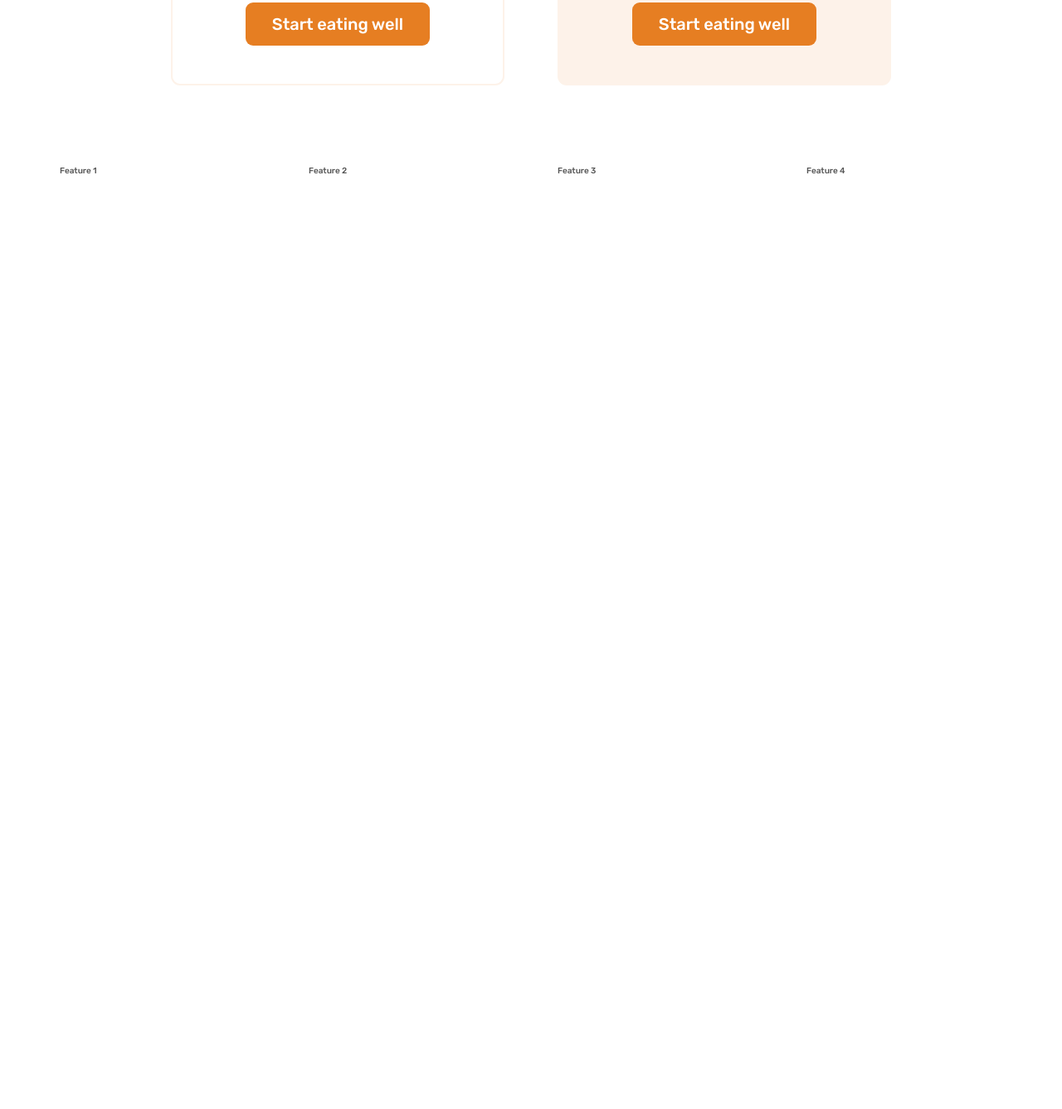
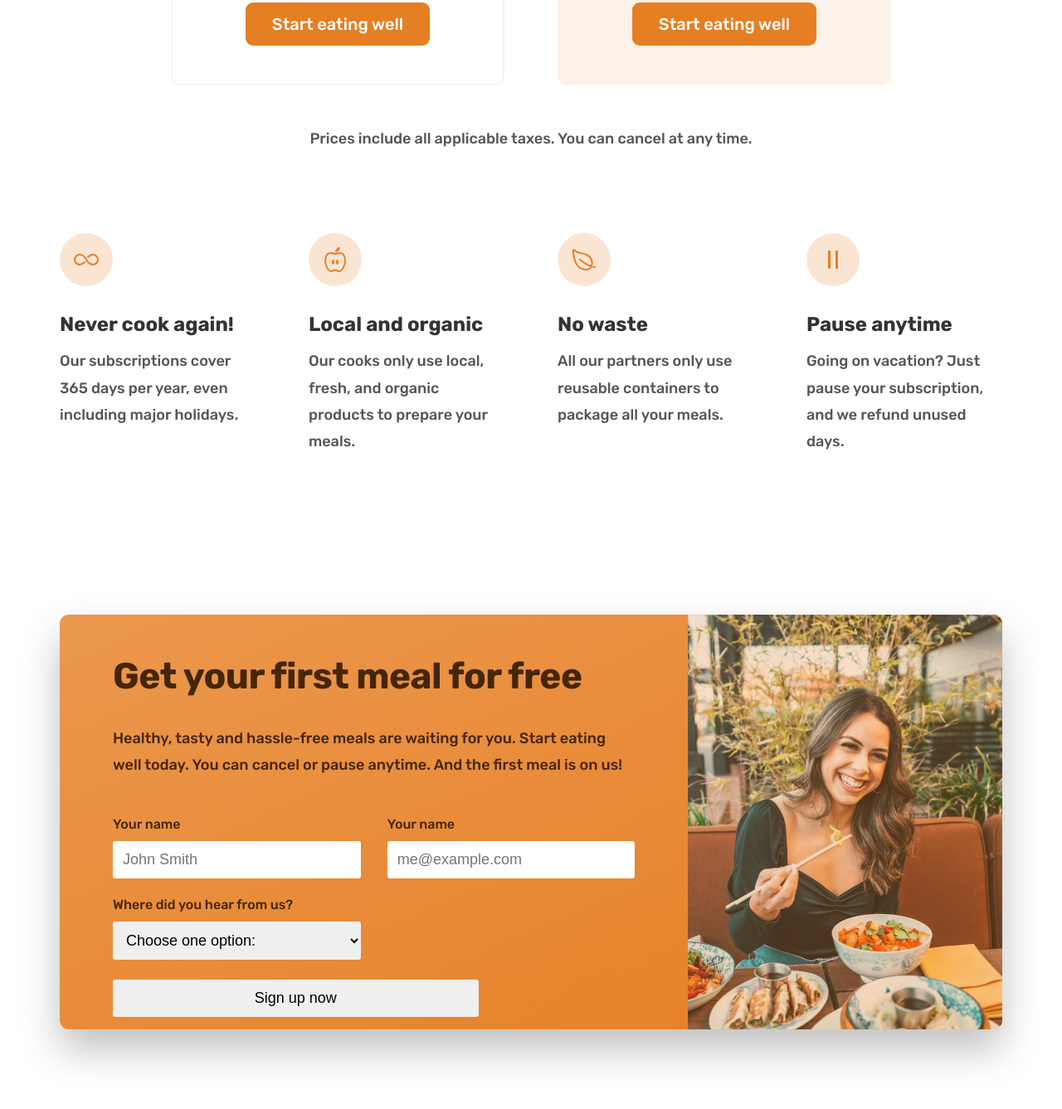
Before and after one commit to Sire-NILESH/online-food-delivery, a plain HTML site: page index.html in a window 1280 px wide. Shown: the part 5329-6666 px from the top of the page at 83% size. Before the commit the page ends 5636 px from the top, so only its background shows below. Drawn offline with nearby package versions, Linux system fonts and the light colour scheme.

Commit message:
added features section, work in progress on cta

```diff
--- a/css/general.css
+++ b/css/general.css
@@ -237,7 +237,7 @@ body {
   margin-right: 1.6rem !important;
 }
 
-.margin-bottom-sm {
+.margin-bottom-md {
   /* since it is a helper class use the '!important' keyword. is a good practice for these helper classes*/
   margin-bottom: 4.8rem !important;
 }
--- a/css/style.css
+++ b/css/style.css
@@ -443,3 +443,131 @@
   text-align: center;
   margin-top: 4.8rem;
 }
+
+.plan-detail {
+  font-size: 1.8rem;
+  line-height: 1.8;
+  text-align: center;
+}
+
+.feature-icon {
+  height: 3.2rem;
+  width: 3.2rem;
+  color: #e67e22;
+  margin-bottom: 3.2rem;
+  padding: 1.6rem;
+  background-color: #fae5d3;
+  border-radius: 50%;
+}
+
+.feature-title {
+  font-size: 2.4rem;
+  color: #333;
+  font-weight: 700;
+  margin-bottom: 1.6rem;
+}
+
+.feature-text {
+  font-size: 1.8rem;
+  line-height: 1.8;
+}
+
+/* ****************************************** */
+/* CTA SECTION */
+/* ****************************************** */
+
+.section-cta {
+  padding: 9.6rem 0;
+}
+
+.cta {
+  display: grid;
+  grid-template-columns: 2fr 1fr;
+  box-shadow: 0 2.4rem 4.8rem rgba(0, 0, 0, 0.25);
+  border-radius: 11px;
+  background-image: linear-gradient(to right bottom, #eb984e, #e67e22);
+  overflow: hidden;
+  /* transition: all 0.4s; */
+
+  /* TEMP */
+  height: 50rem;
+}
+
+/* .cta:hover {
+  transform: scale(1.02);
+} */
+
+.cta-text-box {
+  padding: 4.8rem 6.4rem 6.4rem 6.4rem;
+  color: #45260a;
+}
+
+.cta .heading-secondary {
+  color: #45260a;
+  margin-bottom: 3.2rem;
+}
+
+.cta-text {
+  font-size: 1.8rem;
+  line-height: 1.8;
+  margin-bottom: 4.8rem;
+}
+
+.cta-img-box {
+  background-image: linear-gradient(
+      to right bottom,
+      rgba(235, 151, 78, 0.301),
+      rgba(230, 125, 34, 0.301)
+    ),
+    url("../img/eating.jpg");
+
+  background-size: cover;
+  background-position: center;
+}
+
+.cta-form {
+  display: grid;
+  grid-template-columns: 1fr 1fr;
+  column-gap: 3.2rem;
+  row-gap: 2.4rem;
+}
+
+.cta-form label {
+  display: block;
+  font-size: 1.6rem;
+  font-weight: 500;
+  margin-bottom: 1.2rem;
+}
+
+.cta-form input {
+  width: 100%;
+  padding: 1.2rem;
+  font-size: 1.8rem;
+  border-radius: 3px;
+  border: none;
+}
+
+.cta-form select {
+  width: 100%;
+  font-size: 1.8rem;
+  padding: 1.2rem;
+  border-radius: 3px;
+
+  border: none;
+}
+
+.cta-form button {
+  border-radius: 9px;
+  border: none;
+  grid-column: 3/-3;
+  width: 70%;
+  font-size: 1.8rem;
+  padding: 1.2rem;
+  border-radius: 3px;
+
+  border: none;
+}
+
+.cta-form button:hover {
+  background-color: #fae5d3;
+}
--- a/index.html
+++ b/index.html
@@ -182,7 +182,7 @@
           <span class="subheading">Meals</span>
           <h2 class="heading-secondary">Omnifood works with any diet</h2>
         </div>
-        <div class="container grid grid--3-cols margin-bottom-sm">
+        <div class="container grid grid--3-cols margin-bottom-md">
           <!-- CARD 1 -->
           <div class="meal">
             <img
@@ -214,6 +214,7 @@
               </ul>
             </div>
           </div>
+
           <!-- CARD 2 -->
           <div class="meal">
             <img
@@ -438,8 +439,9 @@
           <span class="subheading">Pricing</span>
           <h2 class="heading-secondary">Eat well without breaking the bank</h2>
         </div>
-        <div class="container grid grid--2-cols">
+        <div class="container grid grid--2-cols margin-bottom-md">
           <!-- PRICING PLAN 1 -->
+
           <div class="pricing-plan pricing-plan--starter">
             <header class="plan-header">
               <p class="plan-name">Starter</p>
@@ -468,7 +470,9 @@
               <a href="#" class="btn btn--full">Start eating well</a>
             </div>
           </div>
+
           <!-- PRICING PLAN 2 -->
+
           <div class="pricing-plan pricing-plan--complete">
             <header class="plan-header">
               <p class="plan-name">Complete</p>
@@ -499,11 +503,100 @@
           </div>
         </div>
 
+        <div class="container grid">
+          <aside class="plan-detail">
+            Prices include all applicable taxes. You can cancel at any time.
+          </aside>
+        </div>
+
         <div class="container grid grid--4-cols">
-          <div class="feature">Feature 1</div>
-          <div class="feature">Feature 2</div>
-          <div class="feature">Feature 3</div>
-          <div class="feature">Feature 4</div>
+          <!-- FEATURE 1 -->
+          <div class="feature">
+            <ion-icon class="feature-icon" name="infinite-outline"></ion-icon>
+            <p class="feature-title">Never cook again!</p>
+            <p class="feature-text">
+              Our subscriptions cover 365 days per year, even including major
+              holidays.
+            </p>
+          </div>
+
+          <!-- FEATURE 2 -->
+
+          <div class="feature">
+            <ion-icon class="feature-icon" name="nutrition-outline"></ion-icon>
+            <p class="feature-title">Local and organic</p>
+            <p class="feature-text">
+              Our cooks only use local, fresh, and organic products to prepare
+              your meals.
+            </p>
+          </div>
+
+          <!-- FEATURE 3 -->
+
+          <div class="feature">
+            <ion-icon class="feature-icon" name="leaf-outline"></ion-icon>
+            <p class="feature-title">No waste</p>
+            <p class="feature-text">
+              All our partners only use reusable containers to package all your
+              meals.
+            </p>
+          </div>
+
+          <!-- FEATURE 4 -->
+
+          <div class="feature">
+            <ion-icon class="feature-icon" name="pause-outline"></ion-icon>
+            <p class="feature-title">Pause anytime</p>
+            <p class="feature-text">
+              Going on vacation? Just pause your subscription, and we refund
+              unused days.
+            </p>
+          </div>
+        </div>
+      </section>
+
+      <section class="section-cta">
+        <div class="container">
+          <div class="cta">
+            <div class="cta-text-box">
+              <h2 class="heading-secondary">Get your first meal for free</h2>
+              <p class="cta-text">
+                Healthy, tasty and hassle-free meals are waiting for you. Start
+                eating well today. You can cancel or pause anytime. And the
+                first meal is on us!
+              </p>
+
+              <form action="#" class="cta-form">
+                <div>
+                  <label for="full-name">Your name</label>
+                  <input type="text" id="full-name" placeholder="John Smith" />
+                </div>
+
+                <div>
+                  <label for="email">Your name</label>
+                  <input type="email" id="email" placeholder="me@example.com" />
+                </div>
+
+                <div>
+                  <label for="select-where">Where did you hear from us?</label>
+                  <select id="select-where">
+                    <option value="">Choose one option:</option>
+                    <option value="youtube">Youtube</option>
+                    <option value="podcast">Podcast</option>
+                    <option value="facebook-ad">Facebook ad</option>
+                    <option value="others">Others</option>
+                  </select>
+                </div>
+
+                <button class="btn">Sign up now</button>
+              </form>
+            </div>
+            <div
+              class="cta-img-box"
+              role="img"
+              aria-label="Woman enjoying food"
+            ></div>
+          </div>
         </div>
       </section>
     </main>
```
